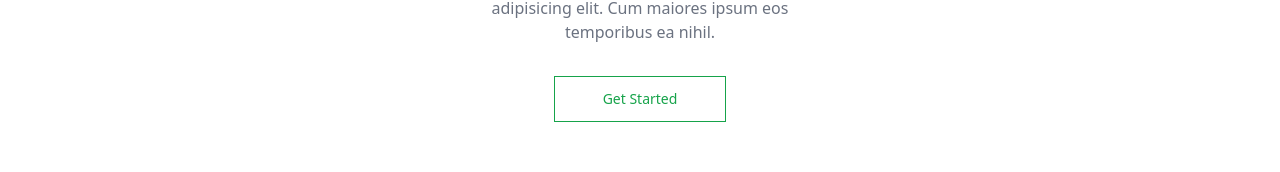
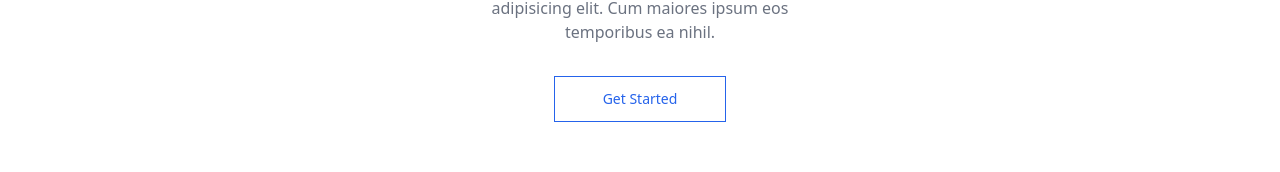
Before and after one commit to kwakyebrilliant/playme, a React (Create React App) app: page / in a window 1280 px wide. Shown: the part 1270-1442 px from the top of the page. Built offline with nearby package versions, Linux system fonts and the light colour scheme; the HTML template or start-up script is replaced by a standard one.

Commit message:
footer updates

```diff
--- a/src/components/Footer.js
+++ b/src/components/Footer.js
@@ -16,7 +16,7 @@ function Footer() {
                     ipsum eos temporibus ea nihil.
                 </p>
 
-                <a href="/summary" className="inline-block px-12 py-3 mt-8 text-sm font-medium text-green-600 border border-green-600 hover:bg-green-600 hover:text-white focus:outline-none focus:ring active:bg-green-600">
+                <a href="/summary" className="inline-block px-12 py-3 mt-8 text-sm font-medium text-blue-600 border border-blue-600 hover:bg-blue-600 hover:text-white focus:outline-none focus:ring active:bg-blue-600">
                     Get Started
                 </a>
                 </div>
```
